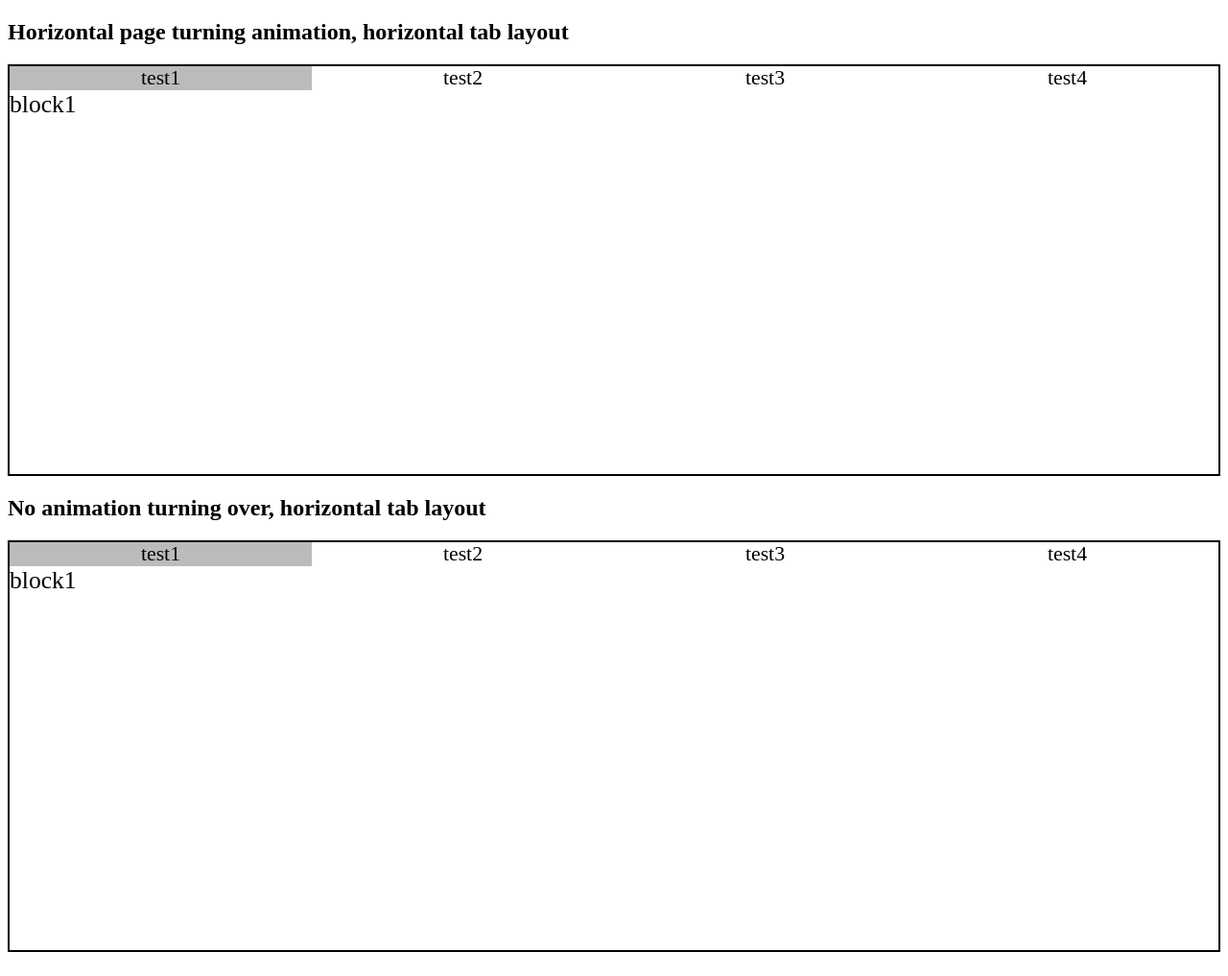
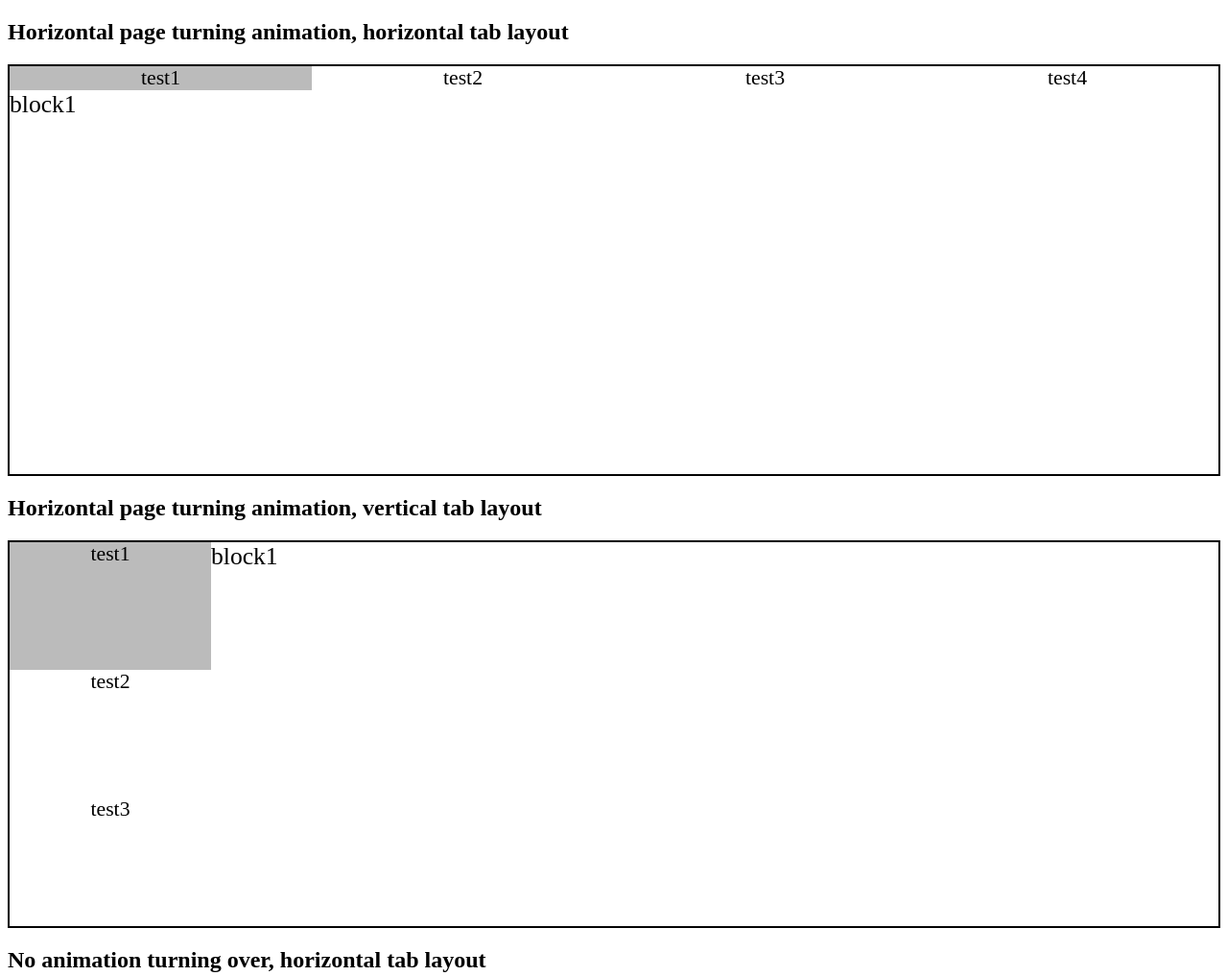
Before and after one commit to ZMaxCode/jQuary-pages, a plain HTML site: page index.html in a window 1280 px wide. Shown: the top 1017 px of the page at 96% size. Drawn offline with Linux system fonts and the light colour scheme.

Commit message:
add vertical tab layout

```diff
--- a/index.html
+++ b/index.html
@@ -15,13 +15,30 @@
             <div class = "pagesHead"
                 pagesNames = "test1 test2 test3 test4"
                 blockName = "pagesBlock1"
-                changeBlockStyle = "list 0.5s"
+                changeBlockStyle = "listX 0.5s"
+                verticalOrHorisontalTab = "horisontal"
             ></div>
             <div class = "pagesBlock1">
                 <div id = "block1">block1</div>
                 <div id = "block2">block2</div>
                 <div id = "block3">block3</div>
                 <div id = "block4">block4</div>
+            </div>
+        </div>
+
+        <h2>Horizontal page turning animation, vertical tab layout</h2>
+
+        <div class = "bigPageBlock vertical">
+            <div class = "pagesHead"
+            pagesNames = "test1 test2 test3"
+            blockName = "pagesBlock3"
+            changeBlockStyle = "listX 0.5s"
+            verticalOrHorisontalTab = "vertical"
+            ></div>
+            <div class = "pagesBlock3">
+                <div id = "block1">block1</div>
+                <div id = "block2">block2</div>
+                <div id = "block3">block3</div>
             </div>
         </div>
 
@@ -32,6 +49,7 @@
                 pagesNames = "test1 test2 test3 test4"
                 blockName = "pagesBlock2"
                 changeBlockStyle = "none"
+                verticalOrHorisontalTab = "horisontal"
             ></div>
             <div class = "pagesBlock2">
                 <div id = "block1">block1</div>
--- a/pages.js
+++ b/pages.js
@@ -34,10 +34,11 @@ function createPagesHead(){
 
         let pages = pageHeadBlock.eq(i).attr("pagesNames").split(" ");
         let block = pageHeadBlock.eq(i).attr("blockName");
-        let blockStyle = pageHeadBlock.eq(i).attr("changeBlockStyle").split(" ")
+        let blockStyle = pageHeadBlock.eq(i).attr("changeBlockStyle").split(" ");
+        let verticalOrHorisontalTab = pageHeadBlock.eq(i).attr("verticalOrHorisontalTab");
         let childrenBlock = jq("." + block).children();
 
-        if(blockStyle[0] === "list"){
+        if(blockStyle[0] === "listX"){
 
             jq("." + block).css("overflow-x", "hidden");
             childrenBlock.wrapAll("<div class = \"listBlock\"/>")
@@ -53,6 +54,14 @@ function createPagesHead(){
             childrenBlock.eq(0).show();
         }
 
+        if(verticalOrHorisontalTab === "vertical"){
+            pageHeadBlock.eq(i).css({
+                "flex-direction" : "column",
+                "flex" : "1"
+            })
+            jq("." + block).css("flex", "5");
+        }
+
         for(let j = 0; j < pages.length; j++){
 
             let page = jq("<div/>").text(pages[j]).attr("class", "page" + i);
@@ -65,12 +74,13 @@ function createPagesHead(){
         let page = jq(".page" + i);
 
         for(let j = 0; j < page.length; j++){
+
             page.eq(j).on("click", () => {
 
                 if(j !== prevPage[i]){
 
-                    if(blockStyle[0] === "list")
-                        jq(".listBlock").css("transform", "translateX(" + j * -100 + "%)");
+                    if(blockStyle[0] === "listX")
+                        jq(".listBlock").eq(i).css("transform", "translateX(" + j * -100 + "%)");
                     else{
                         childrenBlock.eq(j).show();
                         childrenBlock.eq(prevPage[i]).hide();
--- a/style.css
+++ b/style.css
@@ -11,3 +11,7 @@
 .bigPageBlock{
     border: solid 2px black;
 }
+
+.vertical{
+    display: flex;
+}
```
